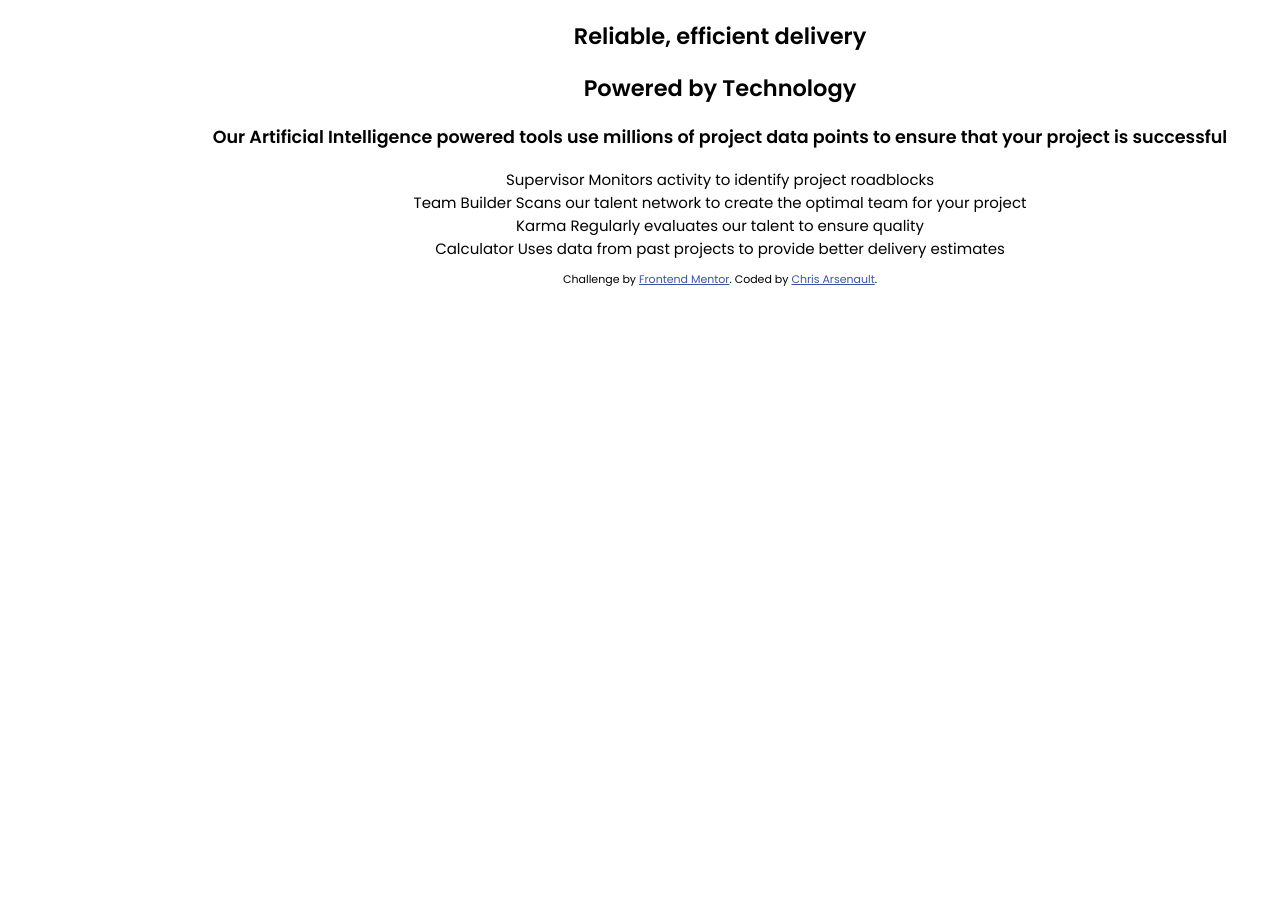
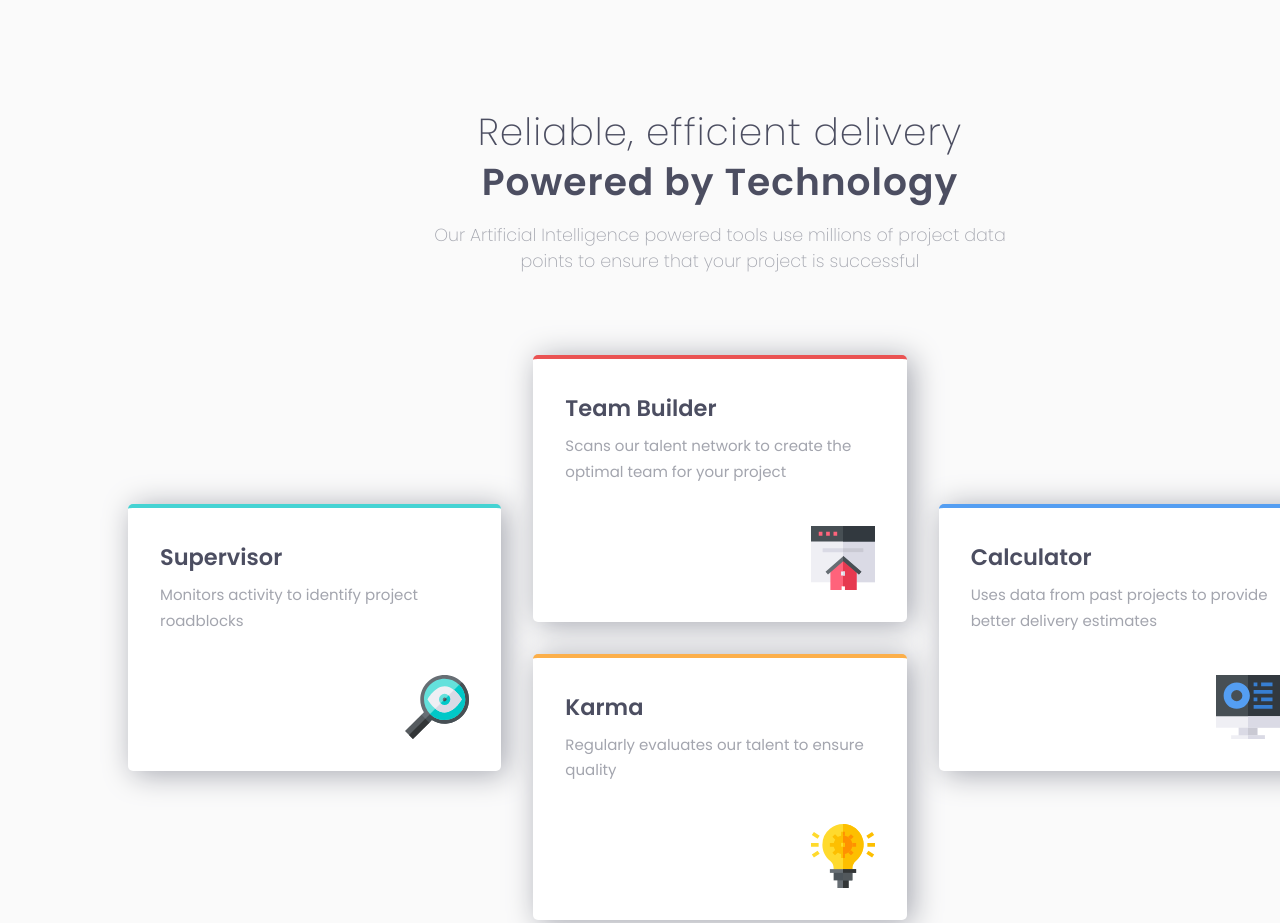
Before and after one commit to chrisstanarsenault/FEM-four-card-layout, a website: page index.html in a window 1280 px wide. Shown: the top 923 px of the page. Before the commit the page ends 800 px from the top, so only its background shows below. Drawn offline with Linux system fonts and the light colour scheme.

Commit message:
finished desktop version

```diff
--- a/index.html
+++ b/index.html
@@ -4,7 +4,6 @@
     <meta charset="UTF-8" />
     <meta name="viewport" content="width=device-width, initial-scale=1.0" />
     <!-- displays site properly based on user's device -->
-
     <link
       rel="icon"
       type="image/png"
@@ -16,41 +15,46 @@
       href="https://fonts.googleapis.com/css?family=Poppins:200,400,600&display=swap"
       rel="stylesheet"
     />
+    <title>Frontend Mentor | Four card feature section</title>
+  </head>
 
-    <title>Frontend Mentor | Four card feature section</title>
-
-    <!-- Feel free to remove these styles or customise in your own stylesheet 👍 -->
-    <style>
-      .attribution {
-        font-size: 11px;
-        text-align: center;
-      }
-      .attribution a {
-        color: hsl(228, 45%, 44%);
-      }
-    </style>
-  </head>
   <body>
     <header>
-      <h2>Reliable, efficient delivery</h2>
-      <h2>Powered by Technology</h2>
+      <h2 class="main-heading">Reliable, efficient delivery</h2>
+      <h2 class="sub-heading">Powered by Technology</h2>
       <h3>
         Our Artificial Intelligence powered tools use millions of project data
         points to ensure that your project is successful
       </h3>
     </header>
+
     <main>
-      <article>
-        Supervisor Monitors activity to identify project roadblocks
+      <article class="card-1-cyan">
+        <h1>Supervisor</h1>
+        <p>Monitors activity to identify project roadblocks</p>
+        <img src="./images/icon-supervisor.svg" />
       </article>
-      <article>
-        Team Builder Scans our talent network to create the optimal team for
-        your project
-      </article>
-      <article>Karma Regularly evaluates our talent to ensure quality</article>
-      <article>
-        Calculator Uses data from past projects to provide better delivery
-        estimates
+
+      <div class="two-card-container">
+        <article class="card-2-red">
+          <h1>Team Builder</h1>
+          <p>
+            Scans our talent network to create the optimal team for your project
+          </p>
+          <img src="./images/icon-team-builder.svg" />
+        </article>
+
+        <article class="card-3-orange">
+          <h1>Karma</h1>
+          <p>Regularly evaluates our talent to ensure quality</p>
+          <img src="./images/icon-karma.svg" />
+        </article>
+      </div>
+
+      <article class="card-4-blue">
+        <h1>Calculator</h1>
+        <p>Uses data from past projects to provide better delivery estimates</p>
+        <img src="./images/icon-calculator.svg" />
       </article>
     </main>
 
--- a/styles/index.scss
+++ b/styles/index.scss
@@ -9,6 +9,10 @@ $grayBlue: hsl(229, 6%, 66%);
 
 $poppinsFont: "Poppins", sans-serif;
 
+* {
+  box-sizing: border-box;
+}
+
 body {
   margin-left: auto;
   margin-right: auto;
@@ -16,13 +20,105 @@ body {
   text-align: center;
   font-size: 15px;
   font-family: $poppinsFont;
+  background-color: $lightGray;
+}
+
+//Header styling
+header {
+  padding-top: 6rem;
+
+  & h2 {
+    font-size: 2.35rem;
+    letter-spacing: 1px;
+    margin: 0;
+    color: $darkBlue;
+    height: 50px;
+
+    &:first-child {
+      font-weight: 200;
+    }
+  }
+
+  &.sub-heading {
+    color: $darkBlue;
+  }
+
+  & h3 {
+    color: $grayBlue;
+    font-weight: 200;
+    width: 40%;
+    margin-left: auto;
+    margin-right: auto;
+  }
+}
+
+//Main container
+main {
+  padding-top: 4rem;
+  display: flex;
+  justify-content: center;
+
+  & article {
+    margin: 0 1rem;
+    position: relative;
+    width: 23.333rem;
+    height: 16.666rem;
+    padding: 2rem;
+    text-align: left;
+    border-radius: 5px;
+    background-color: white;
+    box-shadow: 5px 3px 30px $grayBlue;
+  }
+
+  & article h1 {
+    color: $darkBlue;
+    margin: 0;
+  }
+
+  & article p {
+    padding-top: 0.5rem;
+    color: $grayBlue;
+    line-height: 1.6rem;
+    margin: 0;
+  }
+
+  & article img {
+    position: absolute;
+    //float: right;
+    bottom: 2rem;
+    right: 2rem;
+  }
+
+  & .card-1-cyan {
+    border-top: 4px solid $cyan;
+    align-self: center;
+  }
+
+  & .card-2-red {
+    border-top: 4px solid $red;
+  }
+
+  & .card-3-orange {
+    border-top: 4px solid $orange;
+    margin-top: 2rem;
+  }
+
+  & .card-4-blue {
+    border-top: 4px solid $blue;
+    align-self: center;
+  }
 }
 
 //Footer Styling
-footer.attribution {
-  font-size: 11px;
-  text-align: center;
+footer {
+  margin-top: 4rem;
+
+  &.attribution {
+    font-size: 11px;
+    text-align: center;
+  }
+
+  &.attribution a {
+    color: hsl(228, 45%, 44%);
+  }
 }
-footer.attribution a {
-  color: hsl(228, 45%, 44%);
-}
```
Also changed, not shown: styles/index.css, 1 other file.
